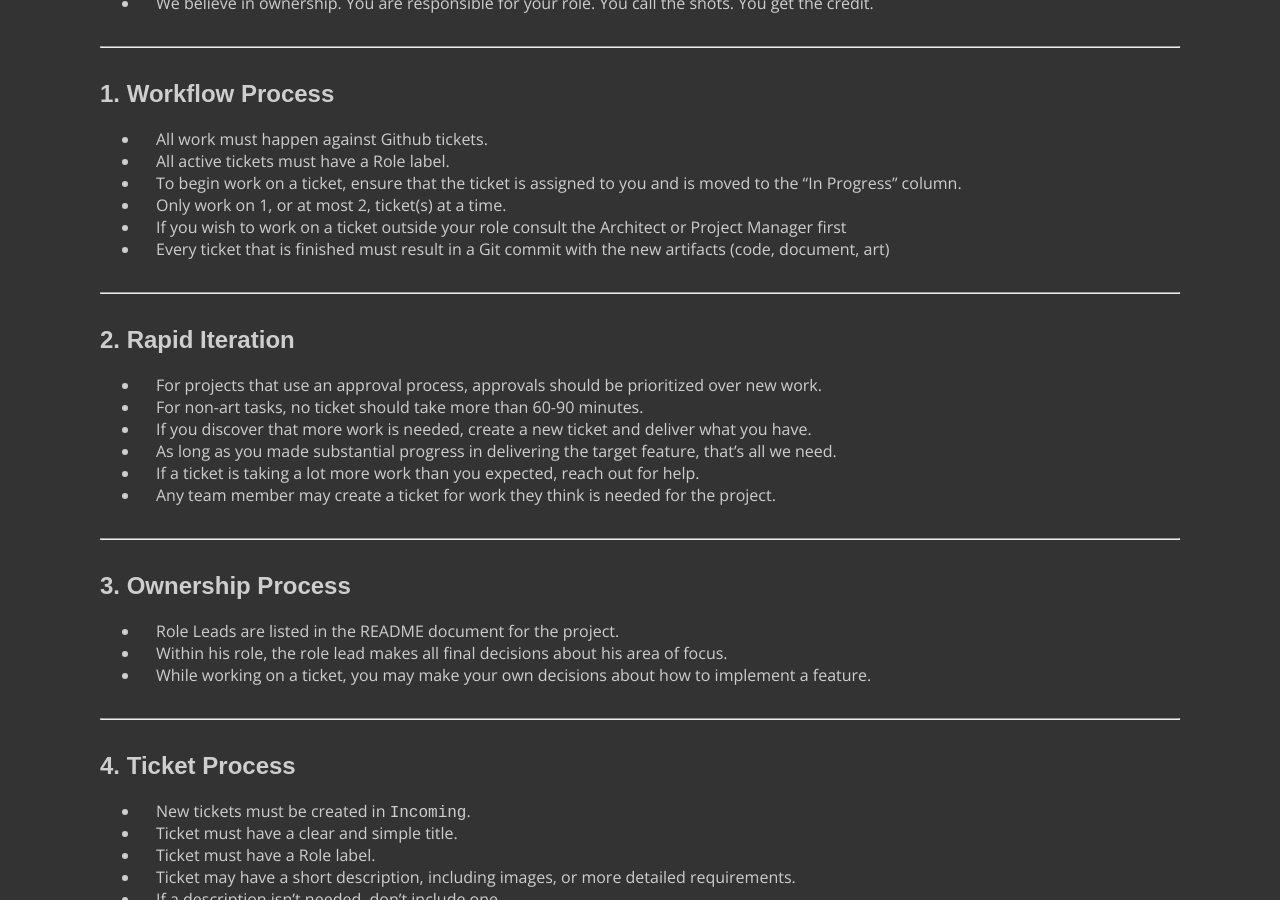
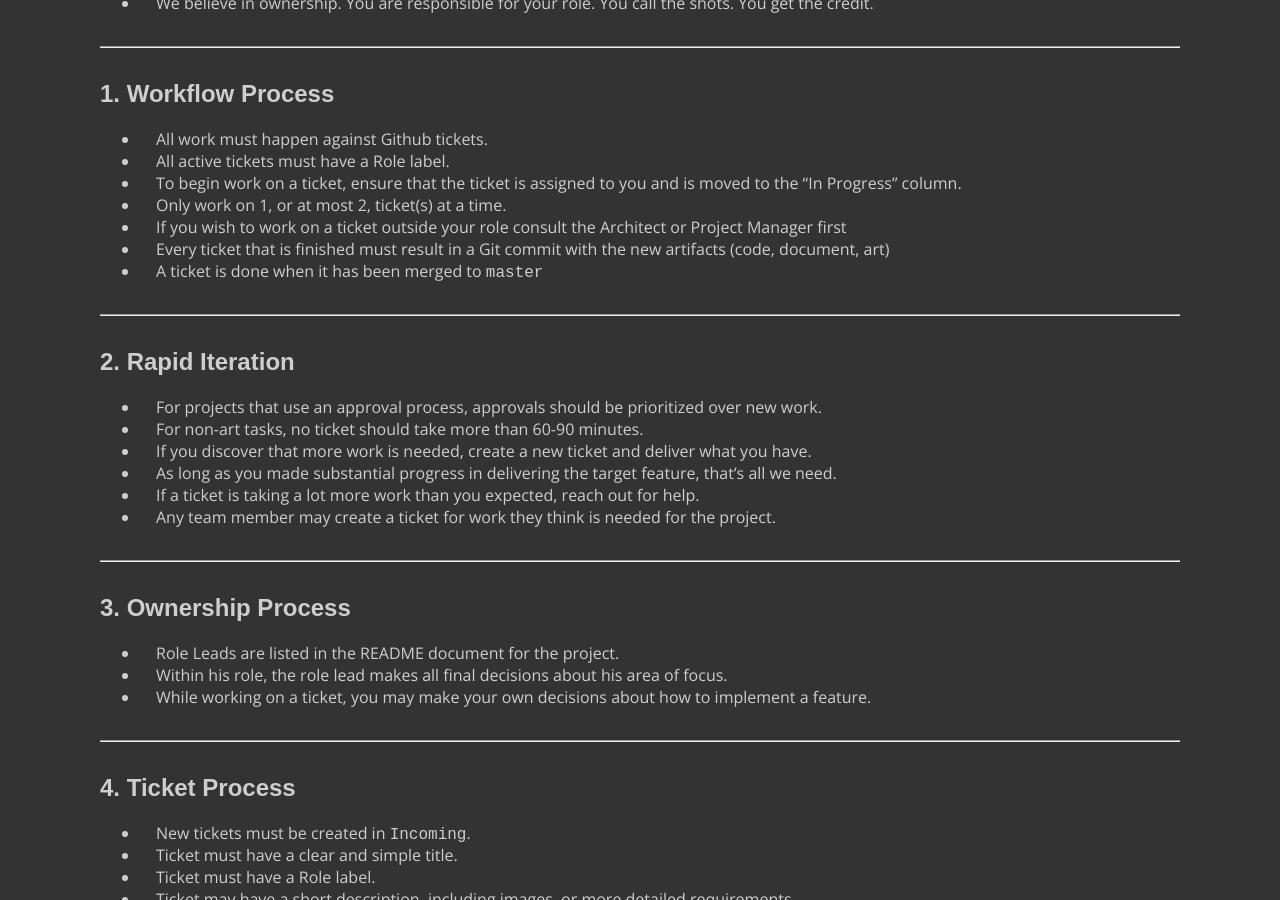
Before and after one commit to EnigmaDragons/enigmadragons.github.io, a Jekyll site: the page built from static/policy.md, in a window 1280 px wide and 900 px high, scrolled down 477 px. Built offline with Jekyll 4.4.1, drawn with Linux system fonts in a browser that asks for light colours; nearby versions of some CDN libraries; some web fonts are replaced; our own code applies the rules of GitHub Pages for plain Markdown files.

Commit message:
Added policy note for Done.

```diff
--- a/static/policy.md
+++ b/static/policy.md
@@ -29,6 +29,7 @@ style: "measure document"
 - Only work on 1, or at most 2, ticket(s) at a time.
 - If you wish to work on a ticket outside your role consult the Architect or Project Manager first
 - Every ticket that is finished must result in a Git commit with the new artifacts (code, document, art)
+- A ticket is done when it has been merged to `master`
 
 ----
 
```
